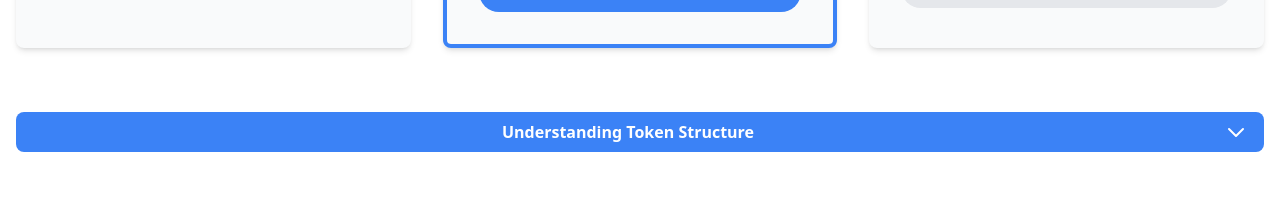
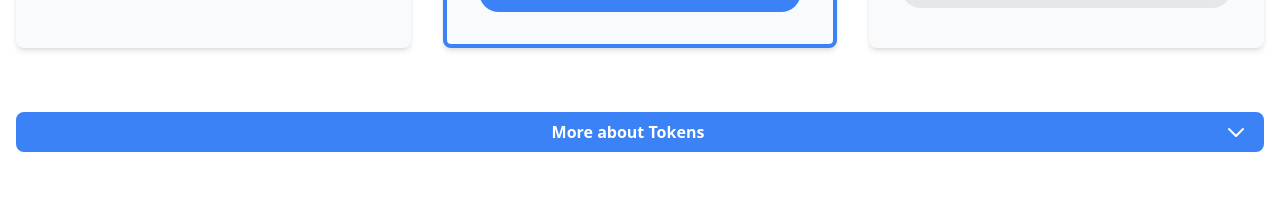
Before and after one commit to rachcorp/terraform-builder, a React (Create React App) app: page / in a window 1280 px wide. Shown: the part 3260-3470 px from the top of the page. Built offline with nearby package versions, Linux system fonts and the light colour scheme.

Commit message:
Update Pricing.js

```diff
--- a/src/components/Pricing.js
+++ b/src/components/Pricing.js
@@ -59,7 +59,7 @@ function Pricing() {
             onClick={() => setIsTokenSectionOpen(!isTokenSectionOpen)}
             className="w-full bg-blue-500 text-white py-2 px-4 rounded-lg font-bold transition-colors duration-300 hover:bg-blue-600 flex justify-between items-center"
           >
-            <span className="mx-auto">Understanding Token Structure</span>
+            <span className="mx-auto">More about Tokens</span>
             <svg
               className={`w-6 h-6 transform transition-transform duration-300 ${isTokenSectionOpen ? 'rotate-180' : ''}`}
               fill="none"
```
